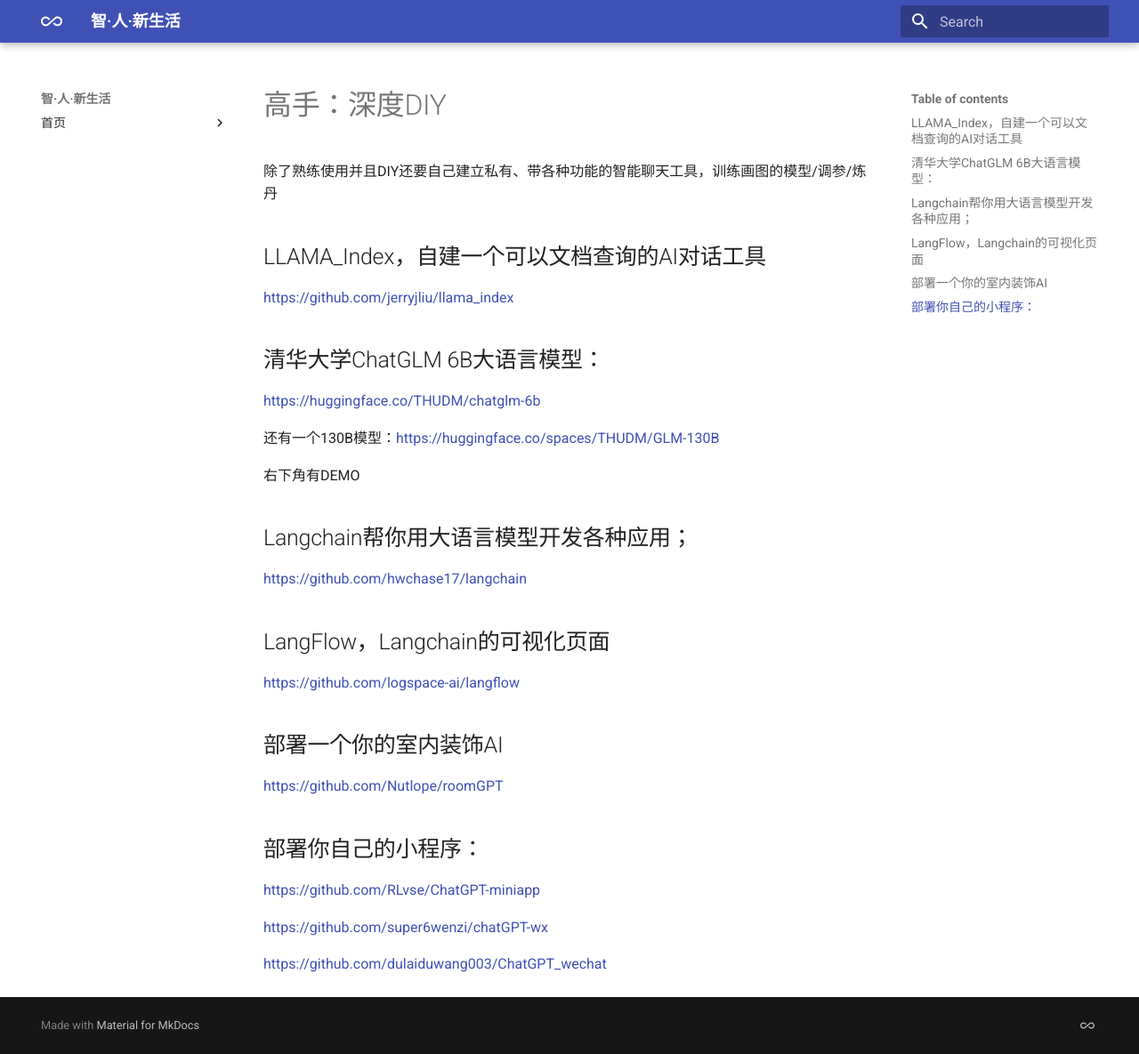
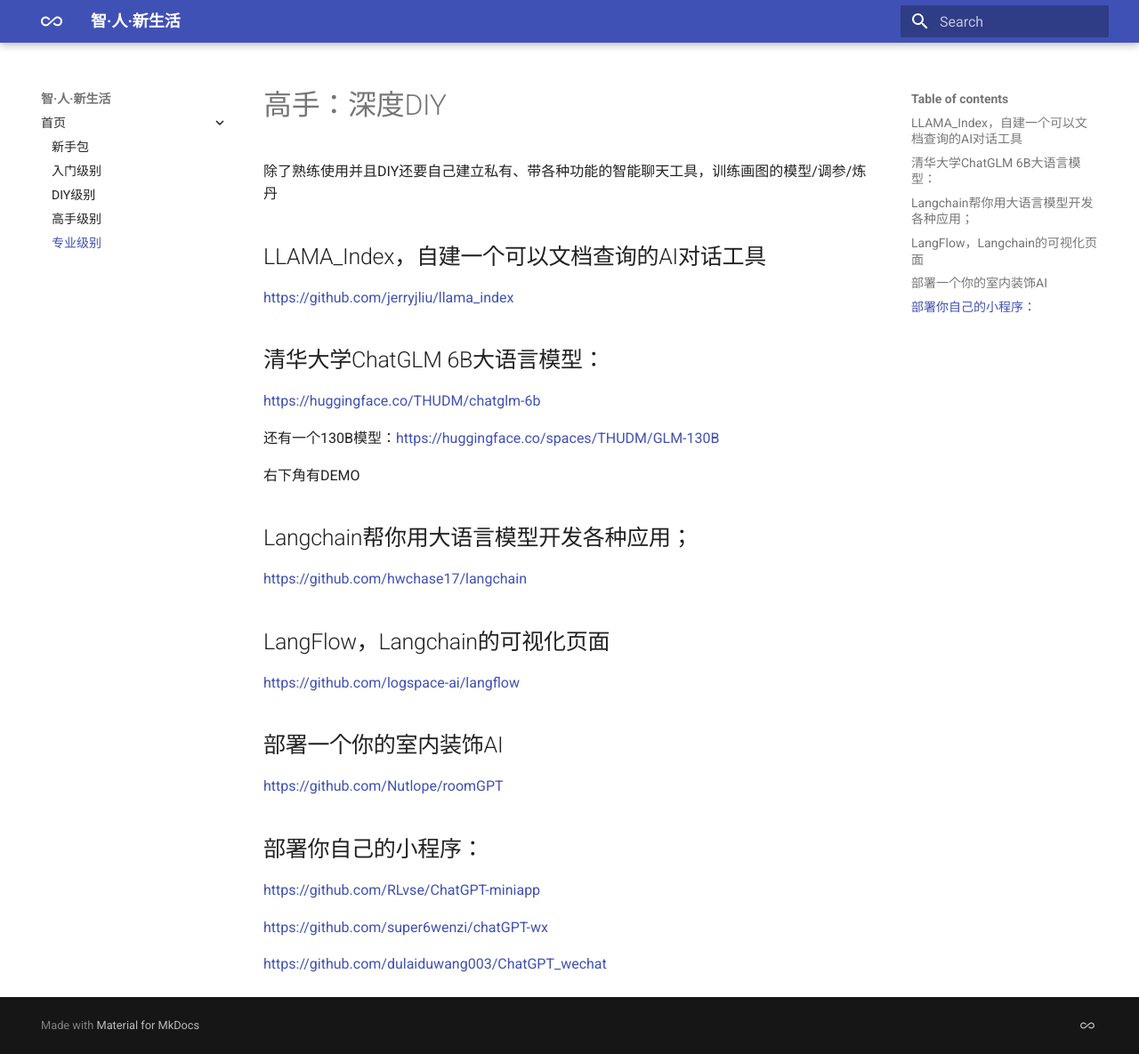
Before and after one commit to tiwentichat/irobotlife, an MkDocs documentation site: the page built from docs/highlevel.md, in a window 1280 px wide and 1185 px high. Shown: the whole window at 89% size. Built offline with MkDocs 1.6.1 and Material for MkDocs 9.7.7, drawn with Linux system fonts in a browser that asks for light colours; some of the changed lines change nothing that is shown.

Commit message:
Update mkdocs.yml

```diff
--- a/mkdocs.yml
+++ b/mkdocs.yml
@@ -48,9 +48,8 @@
 
 nav:
   - 首页:
-      - 首页: index.md
       - 新手包: index.md
       - 入门级别: freshman.md
       - DIY级别: DIY.md
       - 高手级别: fluentlevel.md
-      - 专业级别：professional.md
+      - 专业级别: highlevel.md
```
